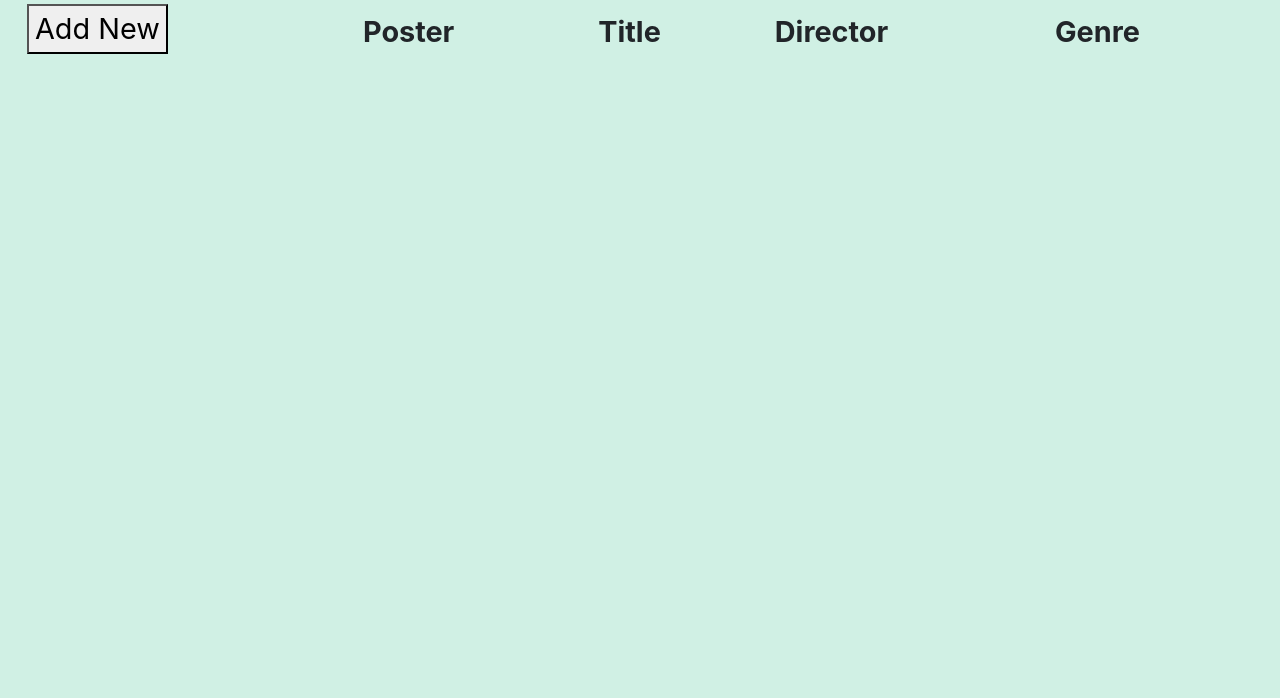
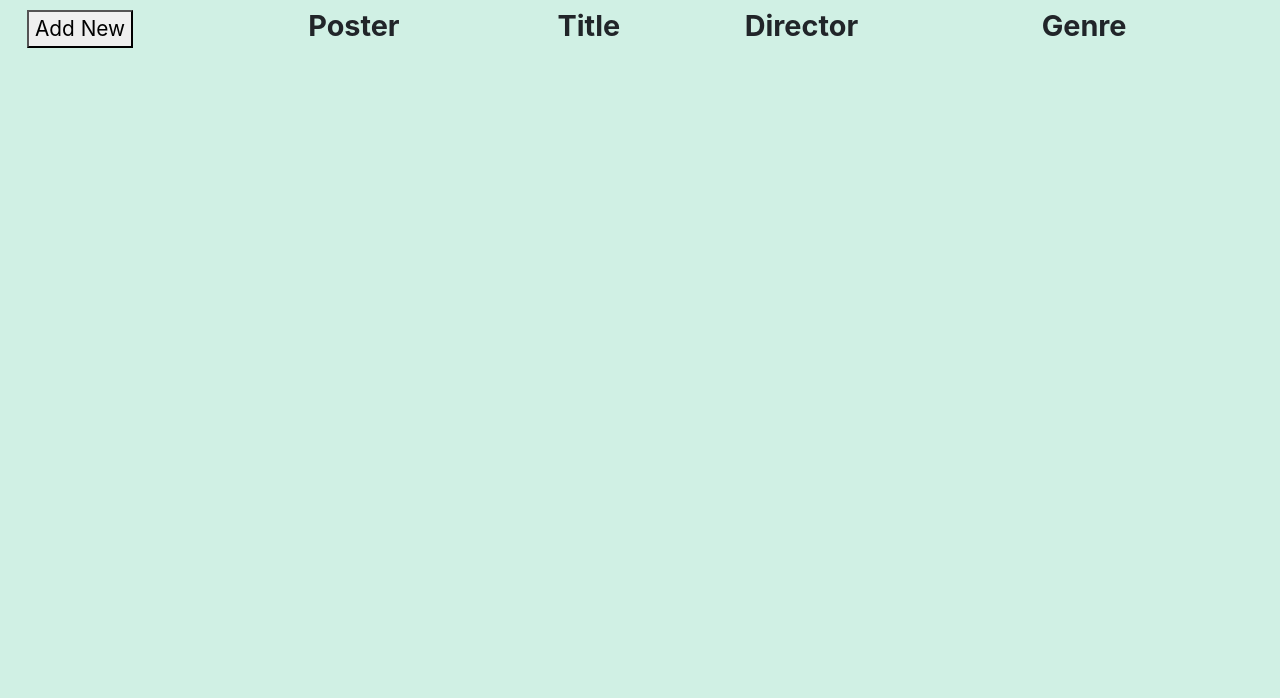
Before and after one commit to Dillon-Tarr/MovieLibrary, a website: page index.html in a window 1280 px wide. Shown: the part 102-800 px from the top of the page. Drawn offline with nearby package versions, Linux system fonts and the light colour scheme; no server answers.

Commit message:
decreased size of add new

```diff
--- a/styles.css
+++ b/styles.css
@@ -53,3 +53,6 @@ input{
     transform: rotate(45deg);
     cursor: pointer;
 }
+#addButton{
+    font-size: 1.3rem;
+}
```
